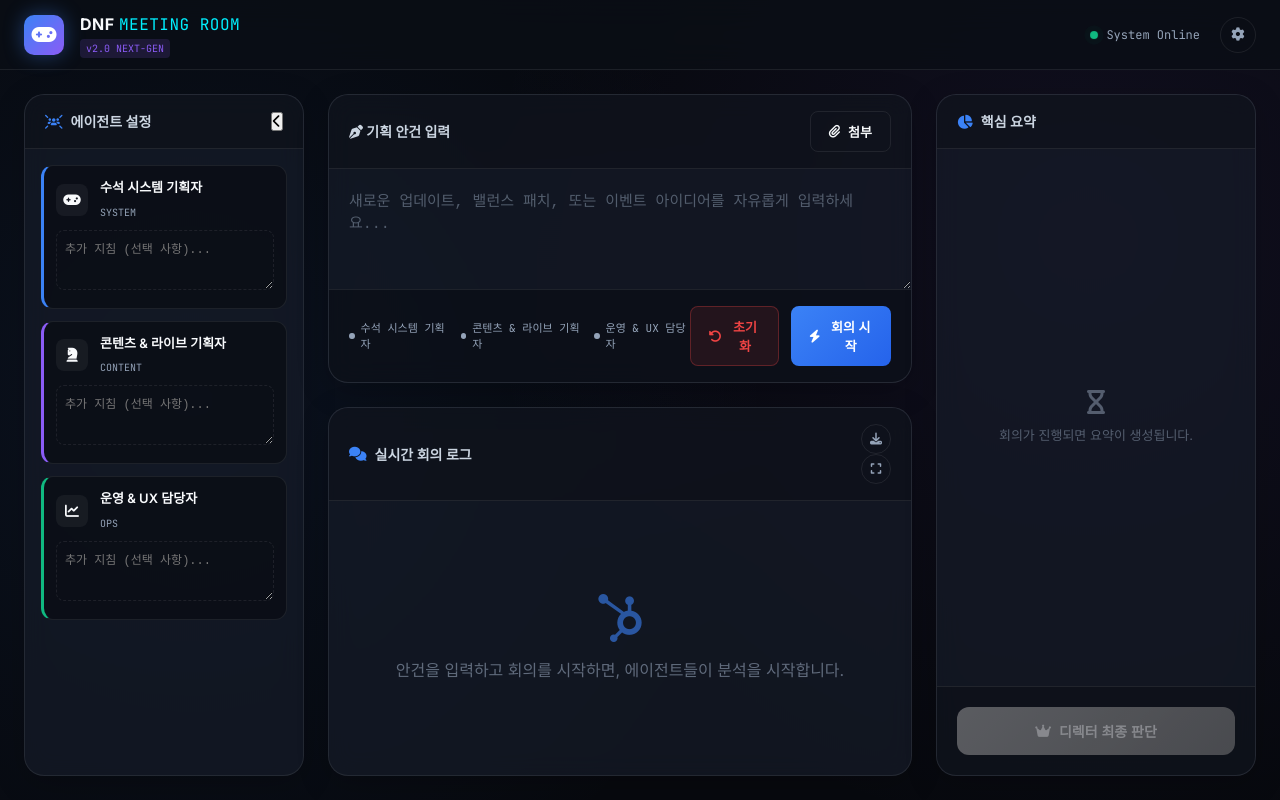
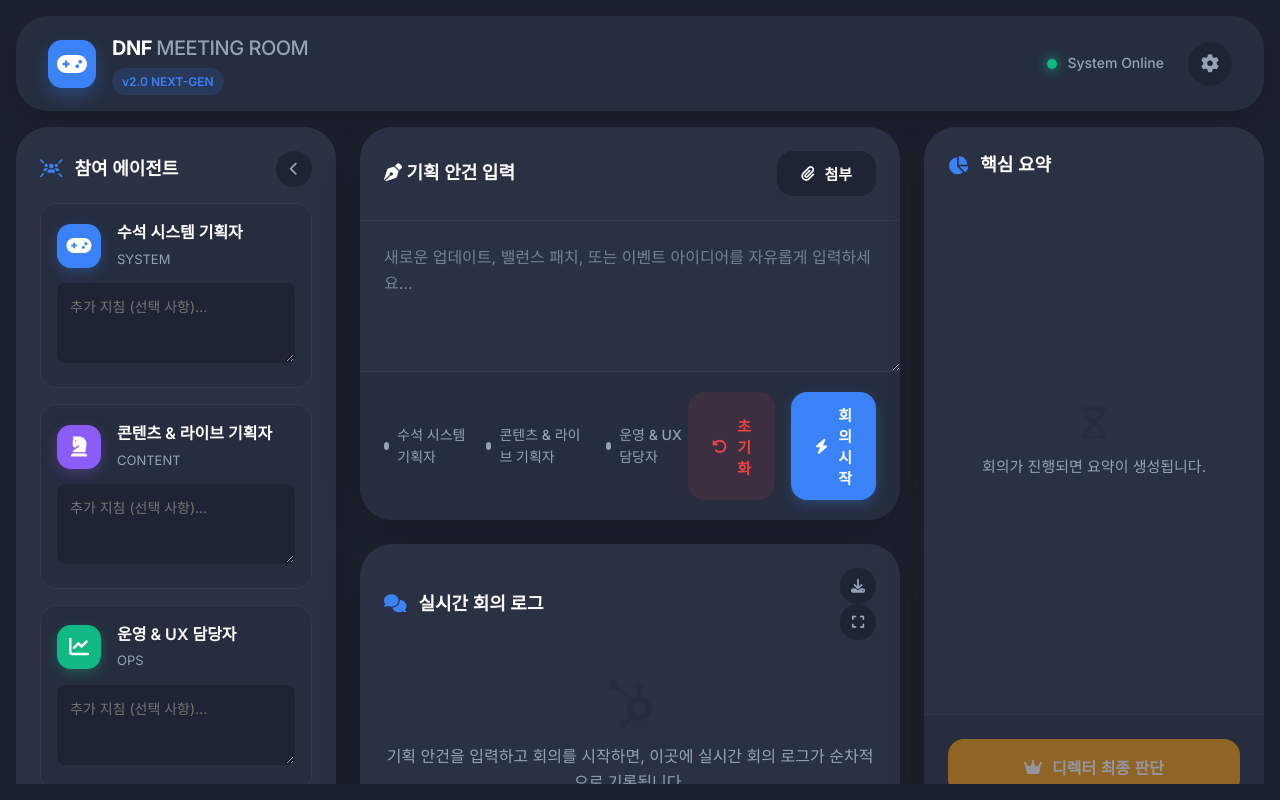
Before and after one commit to light4860-ux/ai-meeting-room, a website built with Vite: page index.html in a window 1280 px wide. Built offline with nearby package versions, Linux system fonts and the light colour scheme.

Commit message:
디자인 전면 개편: 모던 소프트 다크 UI 적용 및 문구 수정

```diff
--- a/index.html
+++ b/index.html
@@ -14,7 +14,7 @@
 <body>
   <div id="app">
     <!-- Header -->
-    <header class="glass-header">
+    <header class="soft-header">
       <div class="header-left">
         <div class="logo-box">
           <i class="fa-solid fa-gamepad"></i>
@@ -39,10 +39,10 @@
     <main class="dashboard-layout">
 
       <!-- Sidebar / Personas -->
-      <aside class="sidebar glass-panel">
+      <aside class="sidebar soft-panel" id="sidebar">
         <div class="panel-header">
-          <h2><i class="fa-solid fa-users-rays"></i> 에이전트 설정</h2>
-          <button class="collapse-btn"><i class="fa-solid fa-chevron-left"></i></button>
+          <h2><i class="fa-solid fa-users-rays"></i> <span>참여 에이전트</span></h2>
+          <button class="icon-btn sm" id="btn-collapse-sidebar"><i class="fa-solid fa-chevron-left" style="transition: transform 0.3s;"></i></button>
         </div>
 
         <div class="agents-container" id="agents-container">
@@ -54,7 +54,7 @@
       <section class="center-stage">
 
         <!-- Input & Control Panel -->
-        <div class="control-panel glass-panel">
+        <div class="control-panel soft-panel">
           <div class="input-header">
             <h3><i class="fa-solid fa-pen-nib"></i> 기획 안건 입력</h3>
             <div class="input-actions">
@@ -75,7 +75,7 @@
         </div>
 
         <!-- Chat / Results Log -->
-        <div class="meeting-log glass-panel">
+        <div class="meeting-log soft-panel">
           <div class="panel-header">
             <h2><i class="fa-solid fa-comments"></i> 실시간 회의 로그</h2>
             <div class="log-actions">
@@ -87,7 +87,7 @@
             <!-- Messages injected by JS -->
             <div class="welcome-message">
               <i class="fa-brands fa-hubspot"></i>
-              <p>안건을 입력하고 회의를 시작하면, 에이전트들이 분석을 시작합니다.</p>
+              <p>기획 안건을 입력하고 회의를 시작하면, 이곳에 실시간 회의 로그가 순차적으로 기록됩니다.</p>
             </div>
           </div>
         </div>
@@ -95,7 +95,7 @@
       </section>
 
       <!-- Right Panel / Summary -->
-      <aside class="summary-panel glass-panel">
+      <aside class="summary-panel soft-panel">
         <div class="panel-header">
           <h2><i class="fa-solid fa-chart-pie"></i> 핵심 요약</h2>
         </div>
@@ -117,7 +117,7 @@
 
     <!-- Settings Modal -->
     <div class="modal-overlay hidden" id="settings-modal">
-      <div class="modal glass-panel">
+      <div class="modal soft-panel">
         <div class="modal-header panel-header">
           <h2><i class="fa-solid fa-sliders"></i> 시스템 설정</h2>
           <button class="icon-btn sm" id="btn-close-modal"><i class="fa-solid fa-xmark"></i></button>
--- a/src/main.js
+++ b/src/main.js
@@ -138,7 +138,7 @@ document.getElementById('btn-reset').addEventListener('click', () => {
   document.getElementById('chat-container').innerHTML = `
     <div class="welcome-message">
       <i class="fa-brands fa-hubspot"></i>
-      <p>안건을 입력하고 회의를 시작하면, 에이전트들이 분석을 시작합니다.</p>
+      <p>기획 안건을 입력하고 회의를 시작하면, 이곳에 실시간 회의 로그가 순차적으로 기록됩니다.</p>
     </div>
   `;
   document.getElementById('summary-content').innerHTML = `
@@ -174,6 +174,16 @@ document.getElementById('btn-summary').addEventListener('click', async () => {
 
 // Initialize on load
 initAgents();
+
+// Sidebar Collapse Logic
+const btnCollapseSidebar = document.getElementById('btn-collapse-sidebar');
+const sidebar = document.getElementById('sidebar');
+const dashboardLayout = document.querySelector('.dashboard-layout');
+
+btnCollapseSidebar.addEventListener('click', () => {
+  sidebar.classList.toggle('collapsed');
+  dashboardLayout.classList.toggle('sidebar-collapsed');
+});
 
 // Settings Modal Logic
 const modalOverlay = document.getElementById('settings-modal');
--- a/src/style.css
+++ b/src/style.css
@@ -1,36 +1,36 @@
 :root {
-  /* Color Palette - Deep Dark Tech Aesthetic */
-  --bg-base: #07090e;
-  --bg-surface: rgba(15, 20, 30, 0.65);
-  --bg-panel: rgba(22, 28, 40, 0.7);
-  --bg-input: rgba(10, 14, 22, 0.8);
+  /* Color Palette - Modern Soft Dark */
+  --bg-base: #1c212e; /* Darkest blue/grey for main background */
+  --bg-surface: #262d3f; /* Slightly lighter for panels */
+  --bg-panel: #2a3143; /* Main panel color */
+  --bg-input: #1e2433; /* Darker inset for inputs */
 
-  --border-subtle: rgba(255, 255, 255, 0.08);
-  --border-glow: rgba(59, 130, 246, 0.3);
+  --border-subtle: rgba(255, 255, 255, 0.05);
 
   /* Accents */
-  --accent-primary: #3b82f6;
+  --accent-primary: #3b82f6; /* Soft modern blue */
   --accent-primary-hover: #60a5fa;
   --accent-secondary: #8b5cf6;
-  --accent-neon: #00f0ff;
   --accent-danger: #ef4444;
   --accent-success: #10b981;
-  --accent-master: #fbbf24;
+  --accent-master: #f59e0b;
 
   /* Text */
-  --text-main: #f8fafc;
+  --text-main: #ffffff;
   --text-muted: #94a3b8;
   --text-dark: #cbd5e1;
 
   /* Typography */
-  --font-sans: 'Inter', sans-serif;
+  --font-sans: 'Inter', system-ui, -apple-system, sans-serif;
   --font-mono: 'JetBrains Mono', monospace;
 
-  /* Metrics */
+  /* Metrics - Larger and softer */
   --radius-sm: 8px;
-  --radius-md: 12px;
-  --radius-lg: 20px;
+  --radius-md: 16px;
+  --radius-lg: 24px;
+  --radius-xl: 32px;
   --transition: all 0.3s cubic-bezier(0.4, 0, 0.2, 1);
+  --shadow-soft: 0 10px 40px -10px rgba(0,0,0,0.3);
 }
 
 * {
@@ -43,13 +43,9 @@ body {
   background-color: var(--bg-base);
   color: var(--text-main);
   font-family: var(--font-sans);
-  line-height: 1.5;
+  line-height: 1.6;
   overflow-x: hidden;
-  /* Ambient glowing background effect */
-  background-image:
-    radial-gradient(circle at 15% 50%, rgba(59, 130, 246, 0.08) 0%, transparent 50%),
-    radial-gradient(circle at 85% 30%, rgba(139, 92, 246, 0.08) 0%, transparent 50%);
-  background-attachment: fixed;
+  font-size: 16px; /* Increased base font size */
 }
 
 /* Base Layout */
@@ -57,22 +53,20 @@ body {
   display: flex;
   flex-direction: column;
   height: 100vh;
+  padding: 16px; /* Give some breathing room from screen edges */
+  gap: 16px;
 }
 
-/* Header */
-.glass-header {
+/* Soft Header */
+.soft-header {
   display: flex;
   justify-content: space-between;
   align-items: center;
-  padding: 0 24px;
-  height: 70px;
-  background: rgba(10, 14, 22, 0.8);
-  backdrop-filter: blur(16px);
-  -webkit-backdrop-filter: blur(16px);
-  border-bottom: 1px solid var(--border-subtle);
-  position: sticky;
-  top: 0;
-  z-index: 100;
+  padding: 16px 32px;
+  background: var(--bg-surface);
+  border-radius: var(--radius-xl);
+  box-shadow: var(--shadow-soft);
+  flex-shrink: 0;
 }
 
 .header-left {
@@ -82,16 +76,16 @@ body {
 }
 
 .logo-box {
-  width: 40px;
-  height: 40px;
-  border-radius: 10px;
-  background: linear-gradient(135deg, var(--accent-primary), var(--accent-secondary));
+  width: 48px;
+  height: 48px;
+  background: var(--accent-primary);
+  border-radius: 14px;
   display: flex;
   align-items: center;
   justify-content: center;
-  font-size: 20px;
+  font-size: 24px;
   color: white;
-  box-shadow: 0 0 20px rgba(59, 130, 246, 0.4);
+  box-shadow: 0 8px 16px rgba(59, 130, 246, 0.3);
 }
 
 .title-container {
@@ -100,123 +94,130 @@ body {
 }
 
 .main-title {
-  font-size: 16px;
+  font-size: 20px;
   font-weight: 700;
-  letter-spacing: 0.5px;
+  letter-spacing: -0.5px;
+  color: var(--text-main);
 }
 
 .main-title span {
-  color: var(--accent-neon);
-  font-family: var(--font-mono);
-  font-weight: 400;
+  color: var(--text-muted);
+  font-weight: 500;
 }
 
 .version-badge {
-  font-size: 10px;
-  font-family: var(--font-mono);
-  color: var(--accent-secondary);
-  background: rgba(139, 92, 246, 0.15);
-  padding: 2px 6px;
-  border-radius: 4px;
+  font-size: 12px;
+  color: var(--accent-primary);
+  background: rgba(59, 130, 246, 0.15);
+  padding: 4px 10px;
+  border-radius: 20px;
   width: fit-content;
-  margin-top: 2px;
+  margin-top: 4px;
+  font-weight: 600;
 }
 
 .header-right {
   display: flex;
   align-items: center;
-  gap: 20px;
+  gap: 24px;
 }
 
 .status-indicator {
   display: flex;
   align-items: center;
-  gap: 8px;
-  font-family: var(--font-mono);
-  font-size: 12px;
+  gap: 10px;
+  font-size: 14px;
+  font-weight: 500;
   color: var(--text-muted);
 }
 
 .pulse-dot {
-  width: 8px;
-  height: 8px;
+  width: 10px;
+  height: 10px;
   border-radius: 50%;
   background: var(--accent-success);
-  box-shadow: 0 0 10px var(--accent-success);
-  animation: pulse 2s infinite;
-}
-
-@keyframes pulse {
-  0% { transform: scale(0.95); box-shadow: 0 0 0 0 rgba(16, 185, 129, 0.7); }
-  70% { transform: scale(1); box-shadow: 0 0 0 6px rgba(16, 185, 129, 0); }
-  100% { transform: scale(0.95); box-shadow: 0 0 0 0 rgba(16, 185, 129, 0); }
+  box-shadow: 0 0 12px var(--accent-success);
 }
 
 .icon-btn {
-  background: transparent;
-  border: 1px solid var(--border-subtle);
+  background: var(--bg-input);
+  border: none;
   color: var(--text-muted);
-  width: 36px;
-  height: 36px;
+  width: 44px;
+  height: 44px;
   border-radius: 50%;
   cursor: pointer;
   transition: var(--transition);
   display: flex;
   align-items: center;
   justify-content: center;
+  font-size: 18px;
 }
 
 .icon-btn:hover {
-  background: var(--bg-input);
-  color: var(--text-main);
-  border-color: var(--text-muted);
+  background: var(--accent-primary);
+  color: white;
   transform: translateY(-2px);
+  box-shadow: 0 8px 16px rgba(59, 130, 246, 0.3);
 }
 
 .icon-btn.sm {
-  width: 30px;
-  height: 30px;
-  font-size: 12px;
+  width: 36px;
+  height: 36px;
+  font-size: 14px;
 }
 
 /* Main Dashboard */
 .dashboard-layout {
   display: grid;
-  grid-template-columns: 280px 1fr 320px;
+  grid-template-columns: 320px 1fr 340px; /* Wider panels */
   gap: 24px;
-  padding: 24px;
   flex: 1;
   overflow: hidden;
+  transition: grid-template-columns 0.4s cubic-bezier(0.4, 0, 0.2, 1);
 }
 
-.glass-panel {
+.dashboard-layout.sidebar-collapsed {
+  grid-template-columns: 88px 1fr 340px;
+}
+
+.soft-panel {
   background: var(--bg-panel);
-  border: 1px solid var(--border-subtle);
-  border-radius: var(--radius-lg);
-  backdrop-filter: blur(12px);
-  -webkit-backdrop-filter: blur(12px);
+  border-radius: var(--radius-xl);
   display: flex;
   flex-direction: column;
   overflow: hidden;
-  box-shadow: 0 8px 32px rgba(0, 0, 0, 0.2);
+  box-shadow: var(--shadow-soft);
 }
 
 .panel-header {
-  padding: 16px 20px;
-  border-bottom: 1px solid var(--border-subtle);
+  padding: 24px 24px 16px 24px;
   display: flex;
   justify-content: space-between;
   align-items: center;
-  background: rgba(0,0,0,0.2);
+  transition: padding 0.3s ease;
+}
+
+.sidebar.collapsed .panel-header {
+  padding: 24px 16px 16px 16px;
+  justify-content: center;
+}
+
+.sidebar.collapsed .panel-header h2 span {
+  display: none;
+}
+
+.sidebar.collapsed #btn-collapse-sidebar i {
+  transform: rotate(180deg);
 }
 
 .panel-header h2 {
-  font-size: 14px;
+  font-size: 18px;
   font-weight: 600;
-  color: var(--text-dark);
+  color: var(--text-main);
   display: flex;
   align-items: center;
-  gap: 8px;
+  gap: 12px;
 }
 
 .panel-header h2 i {
@@ -227,80 +228,93 @@ body {
 .sidebar {
   display: flex;
   flex-direction: column;
+  transition: all 0.4s cubic-bezier(0.4, 0, 0.2, 1);
 }
 
 .agents-container {
-  padding: 16px;
+  padding: 0 24px 24px 24px;
   display: flex;
   flex-direction: column;
-  gap: 12px;
+  gap: 16px;
   overflow-y: auto;
+  overflow-x: hidden;
+}
+
+.sidebar.collapsed .agents-container {
+  padding: 0 16px 24px 16px;
+}
+
+.sidebar.collapsed .agent-info,
+.sidebar.collapsed .agent-guide {
+  display: none;
 }
 
 .agent-card {
-  background: var(--bg-input);
+  background: var(--bg-surface);
+  border-radius: var(--radius-md);
+  padding: 16px;
+  transition: var(--transition);
   border: 1px solid var(--border-subtle);
-  border-radius: var(--radius-md);
-  padding: 12px;
-  transition: var(--transition);
-  border-left: 3px solid transparent;
 }
 
 .agent-card:hover {
-  border-color: var(--border-glow);
-  transform: translateX(4px);
+  border-color: var(--accent-primary);
+  transform: translateY(-2px);
+  box-shadow: 0 8px 24px rgba(0,0,0,0.2);
 }
-
-.agent-card.sys { border-left-color: var(--accent-primary); }
-.agent-card.con { border-left-color: var(--accent-secondary); }
-.agent-card.ops { border-left-color: var(--accent-success); }
 
 .agent-header {
   display: flex;
   align-items: center;
-  gap: 12px;
-  margin-bottom: 8px;
+  gap: 16px;
+  margin-bottom: 12px;
 }
 
 .agent-avatar {
-  width: 32px;
-  height: 32px;
-  border-radius: 8px;
+  width: 44px;
+  height: 44px;
+  border-radius: 14px;
   display: flex;
   align-items: center;
   justify-content: center;
-  font-size: 14px;
-  background: rgba(255,255,255,0.05);
+  font-size: 20px;
+  color: white;
 }
 
+.agent-card.sys .agent-avatar { background: var(--accent-primary); box-shadow: 0 4px 12px rgba(59, 130, 246, 0.3); }
+.agent-card.con .agent-avatar { background: var(--accent-secondary); box-shadow: 0 4px 12px rgba(139, 92, 246, 0.3); }
+.agent-card.ops .agent-avatar { background: var(--accent-success); box-shadow: 0 4px 12px rgba(16, 185, 129, 0.3); }
+
 .agent-info h4 {
-  font-size: 13px;
+  font-size: 16px;
   font-weight: 600;
+  color: var(--text-main);
 }
 
 .agent-tag {
-  font-size: 10px;
-  font-family: var(--font-mono);
+  font-size: 13px;
   color: var(--text-muted);
+  margin-top: 2px;
 }
 
 .agent-guide {
   width: 100%;
-  background: transparent;
-  border: 1px dashed var(--border-subtle);
+  background: var(--bg-input);
+  border: 1px solid transparent;
   border-radius: var(--radius-sm);
-  padding: 8px;
+  padding: 12px;
   color: var(--text-dark);
-  font-size: 12px;
+  font-size: 14px;
   resize: vertical;
-  min-height: 60px;
+  min-height: 80px;
   transition: var(--transition);
+  font-family: var(--font-sans);
 }
 
 .agent-guide:focus {
   outline: none;
   border-color: var(--accent-primary);
-  background: rgba(0,0,0,0.2);
+  background: var(--bg-surface);
 }
 
 /* Center Stage */
@@ -316,60 +330,64 @@ body {
 }
 
 .input-header {
-  padding: 16px 20px;
+  padding: 24px;
   display: flex;
   justify-content: space-between;
   align-items: center;
   border-bottom: 1px solid var(--border-subtle);
-  background: rgba(0,0,0,0.2);
 }
 
 .input-header h3 {
-  font-size: 14px;
-  color: var(--text-dark);
+  font-size: 18px;
+  color: var(--text-main);
+  font-weight: 600;
 }
 
 .agenda-textarea {
   width: 100%;
   background: transparent;
   border: none;
-  padding: 20px;
+  padding: 24px;
   color: var(--text-main);
-  font-size: 15px;
+  font-size: 16px;
+  line-height: 1.6;
   resize: vertical;
-  min-height: 120px;
+  min-height: 150px;
   outline: none;
+  font-family: var(--font-sans);
 }
 
 .agenda-textarea::placeholder {
-  color: rgba(148, 163, 184, 0.5);
+  color: var(--text-muted);
+  opacity: 0.7;
 }
 
 .execution-bar {
-  padding: 16px 20px;
+  padding: 20px 24px;
   border-top: 1px solid var(--border-subtle);
   display: flex;
   justify-content: space-between;
   align-items: center;
-  background: rgba(0,0,0,0.3);
+  background: var(--bg-surface);
 }
 
 .step-indicator {
   display: flex;
-  gap: 12px;
+  gap: 16px;
 }
 
 .step {
   display: flex;
   align-items: center;
-  gap: 6px;
-  font-size: 11px;
-  font-family: var(--font-mono);
+  gap: 8px;
+  font-size: 14px;
+  font-weight: 500;
   color: var(--text-muted);
 }
 
 .step.active {
-  color: var(--accent-neon);
+  color: var(--accent-primary);
+  font-weight: 600;
 }
 
 .step.done {
@@ -377,41 +395,39 @@ body {
 }
 
 .step-dot {
-  width: 6px;
-  height: 6px;
+  width: 8px;
+  height: 8px;
   border-radius: 50%;
   background: currentColor;
 }
 
 /* Buttons */
 .action-btn {
-  padding: 10px 18px;
-  border-radius: var(--radius-sm);
-  font-size: 13px;
+  padding: 12px 24px;
+  font-size: 15px;
   font-weight: 600;
+  border-radius: var(--radius-md);
   cursor: pointer;
   display: flex;
   align-items: center;
-  gap: 8px;
+  gap: 10px;
   transition: var(--transition);
   border: none;
 }
 
 .action-btn.outline {
-  background: transparent;
-  border: 1px solid var(--border-subtle);
+  background: var(--bg-input);
   color: var(--text-main);
 }
 
 .action-btn.outline:hover {
-  background: var(--bg-input);
-  border-color: var(--text-muted);
+  background: var(--bg-surface);
+  transform: translateY(-2px);
 }
 
 .action-btn.danger {
   background: rgba(239, 68, 68, 0.1);
   color: var(--accent-danger);
-  border: 1px solid rgba(239, 68, 68, 0.3);
 }
 
 .action-btn.danger:hover {
@@ -419,39 +435,42 @@ body {
 }
 
 .action-btn.primary {
-  background: linear-gradient(135deg, var(--accent-primary), #2563eb);
+  background: var(--accent-primary);
   color: white;
+  box-shadow: 0 4px 12px rgba(59, 130, 246, 0.3);
 }
 
 .action-btn.primary.glow:hover {
-  box-shadow: 0 0 20px rgba(59, 130, 246, 0.5);
+  background: var(--accent-primary-hover);
   transform: translateY(-2px);
+  box-shadow: 0 8px 24px rgba(59, 130, 246, 0.4);
 }
 
 .action-btn.master-btn {
   width: 100%;
   justify-content: center;
-  background: linear-gradient(135deg, #f59e0b, #d97706);
+  padding: 16px;
+  font-size: 16px;
+  background: var(--accent-master);
   color: #fff;
-  padding: 14px;
-  font-size: 14px;
-  border-radius: var(--radius-md);
+  box-shadow: 0 4px 12px rgba(245, 158, 11, 0.3);
 }
 
 .action-btn.master-btn:not(:disabled):hover {
-  box-shadow: 0 0 20px rgba(245, 158, 11, 0.5);
   transform: translateY(-2px);
+  box-shadow: 0 8px 24px rgba(245, 158, 11, 0.4);
 }
 
 .action-btn:disabled {
   opacity: 0.5;
   cursor: not-allowed;
-  filter: grayscale(1);
+  transform: none;
+  box-shadow: none;
 }
 
 .primary-actions {
   display: flex;
-  gap: 12px;
+  gap: 16px;
 }
 
 /* Meeting Log */
@@ -460,11 +479,11 @@ body {
 }
 
 .chat-container {
-  padding: 20px;
+  padding: 24px;
   overflow-y: auto;
   display: flex;
   flex-direction: column;
-  gap: 20px;
+  gap: 24px;
   height: 100%;
 }
 
@@ -475,84 +494,83 @@ body {
   justify-content: center;
   height: 100%;
   color: var(--text-muted);
+  font-size: 16px;
+  text-align: center;
   gap: 16px;
-  opacity: 0.6;
 }
 
 .welcome-message i {
   font-size: 48px;
-  color: var(--accent-primary);
+  color: var(--bg-surface);
 }
 
 /* Chat Bubbles */
 .chat-msg {
   display: flex;
-  gap: 16px;
-  animation: slideUp 0.4s ease-out forwards;
-}
-
-@keyframes slideUp {
-  from { opacity: 0; transform: translateY(10px); }
-  to { opacity: 1; transform: translateY(0); }
+  gap: 20px;
+  animation: slideUp 0.3s ease-out forwards;
 }
 
 .chat-avatar {
-  width: 40px;
-  height: 40px;
-  border-radius: 12px;
+  width: 48px;
+  height: 48px;
+  border-radius: 16px;
   display: flex;
   align-items: center;
   justify-content: center;
-  font-size: 18px;
+  font-size: 20px;
   flex-shrink: 0;
-  background: var(--bg-input);
-  border: 1px solid var(--border-subtle);
+  color: white;
+  box-shadow: 0 4px 12px rgba(0,0,0,0.1);
 }
 
 .chat-content {
   flex: 1;
-  background: rgba(255,255,255,0.03);
-  border: 1px solid var(--border-subtle);
-  border-radius: 4px 16px 16px 16px;
-  padding: 16px;
+  background: var(--bg-surface);
+  border-radius: 4px 20px 20px 20px;
+  padding: 20px;
+  box-shadow: 0 4px 12px rgba(0,0,0,0.1);
 }
 
 .chat-meta {
   display: flex;
   align-items: center;
-  gap: 10px;
-  margin-bottom: 8px;
+  gap: 12px;
+  margin-bottom: 12px;
 }
 
 .chat-name {
   font-weight: 600;
-  font-size: 14px;
+  font-size: 16px;
+  color: var(--text-main);
 }
 
 .chat-time {
-  font-size: 11px;
-  font-family: var(--font-mono);
+  font-size: 13px;
   color: var(--text-muted);
   margin-left: auto;
 }
 
 .chat-text {
-  font-size: 14px;
-  line-height: 1.6;
+  font-size: 15px;
+  line-height: 1.7;
   color: var(--text-dark);
   white-space: pre-wrap;
 }
 
 /* Specific agent colors for chat */
-.msg-sys .chat-avatar { color: var(--accent-primary); border-color: rgba(59,130,246,0.3); }
+.msg-sys .chat-avatar { background: var(--accent-primary); }
 .msg-sys .chat-name { color: var(--accent-primary); }
-.msg-con .chat-avatar { color: var(--accent-secondary); border-color: rgba(139,92,246,0.3); }
+
+.msg-con .chat-avatar { background: var(--accent-secondary); }
 .msg-con .chat-name { color: var(--accent-secondary); }
-.msg-ops .chat-avatar { color: var(--accent-success); border-color: rgba(16,185,129,0.3); }
+
+.msg-ops .chat-avatar { background: var(--accent-success); }
 .msg-ops .chat-name { color: var(--accent-success); }
-.msg-master .chat-avatar { color: var(--accent-master); border-color: rgba(245,158,11,0.3); background: rgba(245,158,11,0.1); }
+
+.msg-master .chat-avatar { background: var(--accent-master); }
 .msg-master .chat-name { color: var(--accent-master); }
-.msg-master .chat-content { border-color: rgba(245,158,11,0.3); background: rgba(245,158,11,0.05); }
+.msg-master .chat-content { background: rgba(245, 158, 11, 0.05); border: 1px solid rgba(245, 158, 11, 0.2); }
 
 /* Right Panel Summary */
 .summary-panel {
@@ -561,12 +579,12 @@ body {
 }
 
 .summary-content {
-  padding: 16px;
+  padding: 0 24px 24px 24px;
   flex: 1;
   overflow-y: auto;
   display: flex;
   flex-direction: column;
-  gap: 12px;
+  gap: 16px;
 }
 
 .empty-state {
@@ -576,22 +594,23 @@ body {
   justify-content: center;
   height: 100%;
   color: var(--text-muted);
-  font-size: 13px;
+  font-size: 15px;
   text-align: center;
-  gap: 12px;
-  opacity: 0.5;
+  gap: 16px;
 }
 
 .empty-state i {
-  font-size: 24px;
+  font-size: 32px;
+  color: var(--bg-surface);
 }
 
 .summary-card {
-  background: var(--bg-input);
+  background: var(--bg-surface);
   border-radius: var(--radius-md);
-  padding: 16px;
-  border-left: 4px solid var(--border-subtle);
-  font-size: 13px;
+  padding: 20px;
+  font-size: 14px;
+  color: var(--text-dark);
+  border-left: 4px solid transparent;
 }
 
 .summary-card.sys { border-left-color: var(--accent-primary); }
@@ -600,38 +619,40 @@ body {
 
 .sc-header {
   font-weight: 600;
-  margin-bottom: 8px;
+  font-size: 15px;
+  color: var(--text-main);
+  margin-bottom: 10px;
   display: flex;
   align-items: center;
   gap: 8px;
 }
 
 .master-action {
-  padding: 20px;
+  padding: 24px;
+  background: var(--bg-surface);
   border-top: 1px solid var(--border-subtle);
-  background: rgba(0,0,0,0.2);
 }
 
 /* Scrollbars */
 ::-webkit-scrollbar {
-  width: 6px;
-  height: 6px;
+  width: 8px;
+  height: 8px;
 }
 ::-webkit-scrollbar-track {
-  background: rgba(0,0,0,0.1);
+  background: transparent;
 }
 ::-webkit-scrollbar-thumb {
-  background: rgba(255,255,255,0.1);
-  border-radius: 3px;
+  background: var(--bg-input);
+  border-radius: 10px;
 }
 ::-webkit-scrollbar-thumb:hover {
-  background: rgba(255,255,255,0.2);
+  background: var(--text-muted);
 }
 
 /* Responsive */
 @media (max-width: 1200px) {
   .dashboard-layout {
-    grid-template-columns: 250px 1fr;
+    grid-template-columns: 280px 1fr;
   }
   .summary-panel {
     display: none;
@@ -642,9 +663,9 @@ body {
 .modal-overlay {
   position: fixed;
   inset: 0;
-  background: rgba(0, 0, 0, 0.6);
-  backdrop-filter: blur(4px);
-  -webkit-backdrop-filter: blur(4px);
+  background: rgba(28, 33, 46, 0.8);
+  backdrop-filter: blur(8px);
+  -webkit-backdrop-filter: blur(8px);
   z-index: 1000;
   display: flex;
   align-items: center;
@@ -661,10 +682,12 @@ body {
 }
 
 .modal {
-  width: 400px;
+  width: 440px;
   max-width: 90vw;
   transform: translateY(0);
   transition: transform 0.3s cubic-bezier(0.4, 0, 0.2, 1);
+  background: var(--bg-panel);
+  box-shadow: 0 24px 48px rgba(0,0,0,0.4);
 }
 
 .modal-overlay.hidden .modal {
@@ -672,46 +695,45 @@ body {
 }
 
 .modal-body {
-  padding: 20px;
+  padding: 24px;
   display: flex;
   flex-direction: column;
-  gap: 16px;
+  gap: 20px;
 }
 
 .form-group {
   display: flex;
   flex-direction: column;
-  gap: 8px;
+  gap: 10px;
 }
 
 .form-group label {
-  font-size: 13px;
-  color: var(--text-muted);
-  font-family: var(--font-mono);
+  font-size: 14px;
+  font-weight: 500;
+  color: var(--text-main);
 }
 
 .form-input {
-  background: rgba(0, 0, 0, 0.2);
+  background: var(--bg-input);
   border: 1px solid var(--border-subtle);
   border-radius: var(--radius-sm);
-  padding: 10px 12px;
+  padding: 14px 16px;
   color: var(--text-main);
-  font-family: var(--font-mono);
-  font-size: 13px;
+  font-size: 15px;
   outline: none;
   transition: var(--transition);
 }
 
 .form-input:focus {
   border-color: var(--accent-primary);
-  background: rgba(0, 0, 0, 0.4);
+  background: var(--bg-surface);
 }
 
 .modal-footer {
-  padding: 16px 20px;
+  padding: 20px 24px;
   border-top: 1px solid var(--border-subtle);
   display: flex;
   justify-content: flex-end;
   gap: 12px;
-  background: rgba(0, 0, 0, 0.2);
+  background: var(--bg-surface);
 }
```
